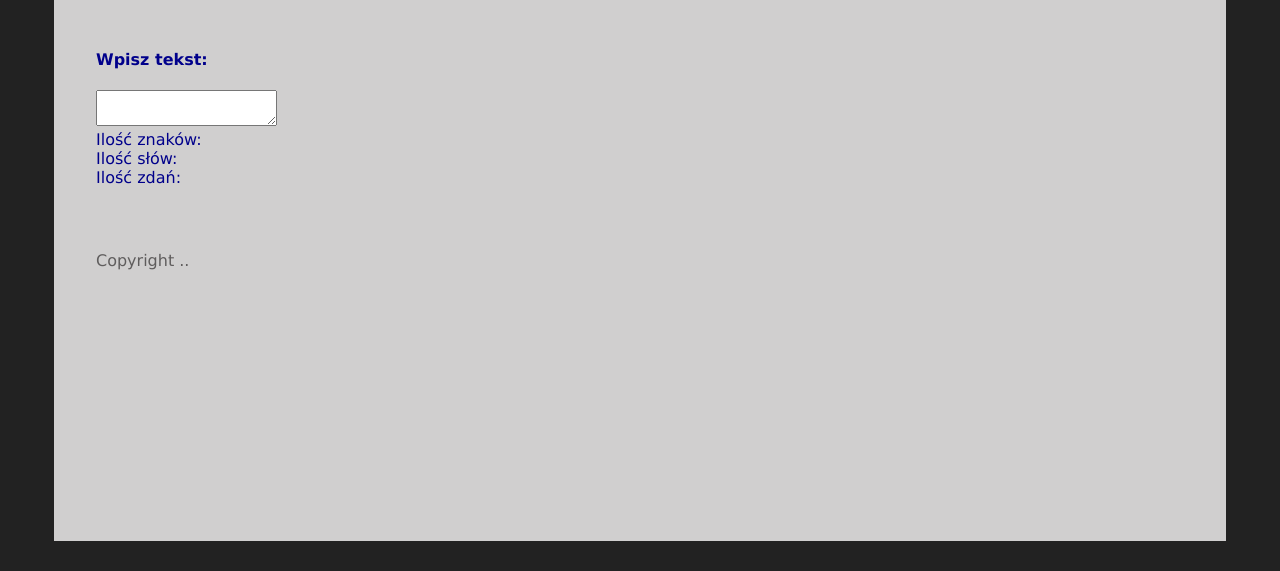
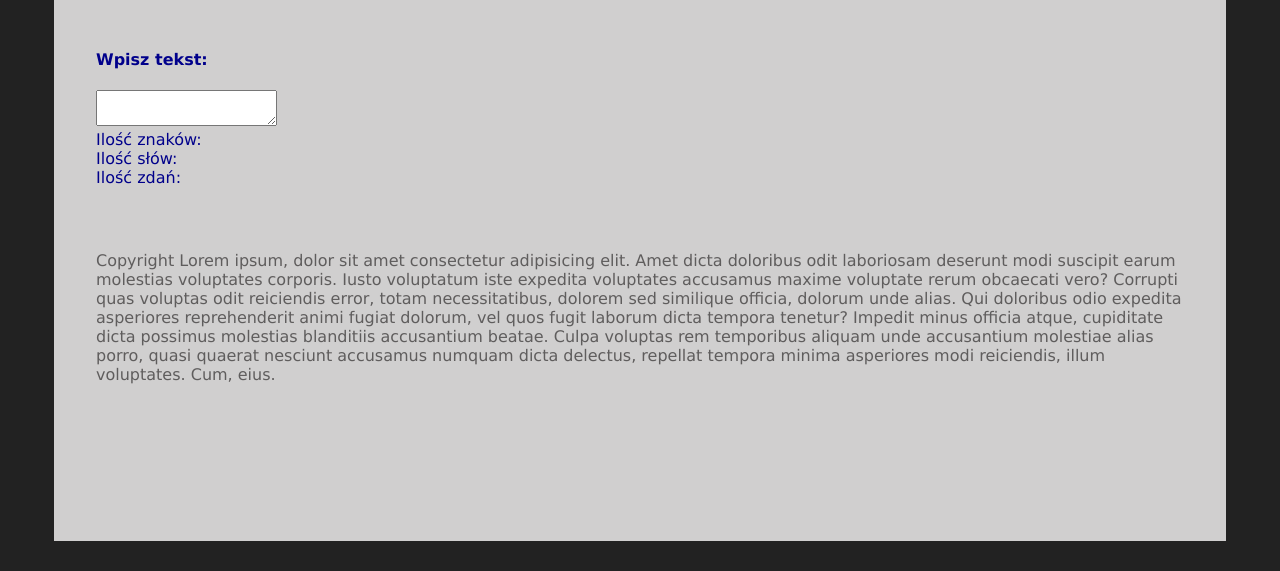
Before and after one commit to iska000s/Random-user-from-the-server, a plain HTML site: page index.html in a window 1280 px wide. Shown: the part 229-800 px from the top of the page. Drawn offline with Linux system fonts and the light colour scheme; no server answers.

Commit message:
Txt stats

```diff
--- a/index.html
+++ b/index.html
@@ -121,7 +121,8 @@
 
 
 <footer class="copyright">
-  Copyright ..
+  Copyright
+  Lorem ipsum, dolor sit amet consectetur adipisicing elit. Amet dicta doloribus odit laboriosam deserunt modi suscipit earum molestias voluptates corporis. Iusto voluptatum iste expedita voluptates accusamus maxime voluptate rerum obcaecati vero? Corrupti quas voluptas odit reiciendis error, totam necessitatibus, dolorem sed similique officia, dolorum unde alias. Qui doloribus odio expedita asperiores reprehenderit animi fugiat dolorum, vel quos fugit laborum dicta tempora tenetur? Impedit minus officia atque, cupiditate dicta possimus molestias blanditiis accusantium beatae. Culpa voluptas rem temporibus aliquam unde accusantium molestiae alias porro, quasi quaerat nesciunt accusamus numquam dicta delectus, repellat tempora minima asperiores modi reiciendis, illum voluptates. Cum, eius.
 
 </footer>
 
```
Also changed, not shown: txt_stats.js (line endings or trailing spaces).
